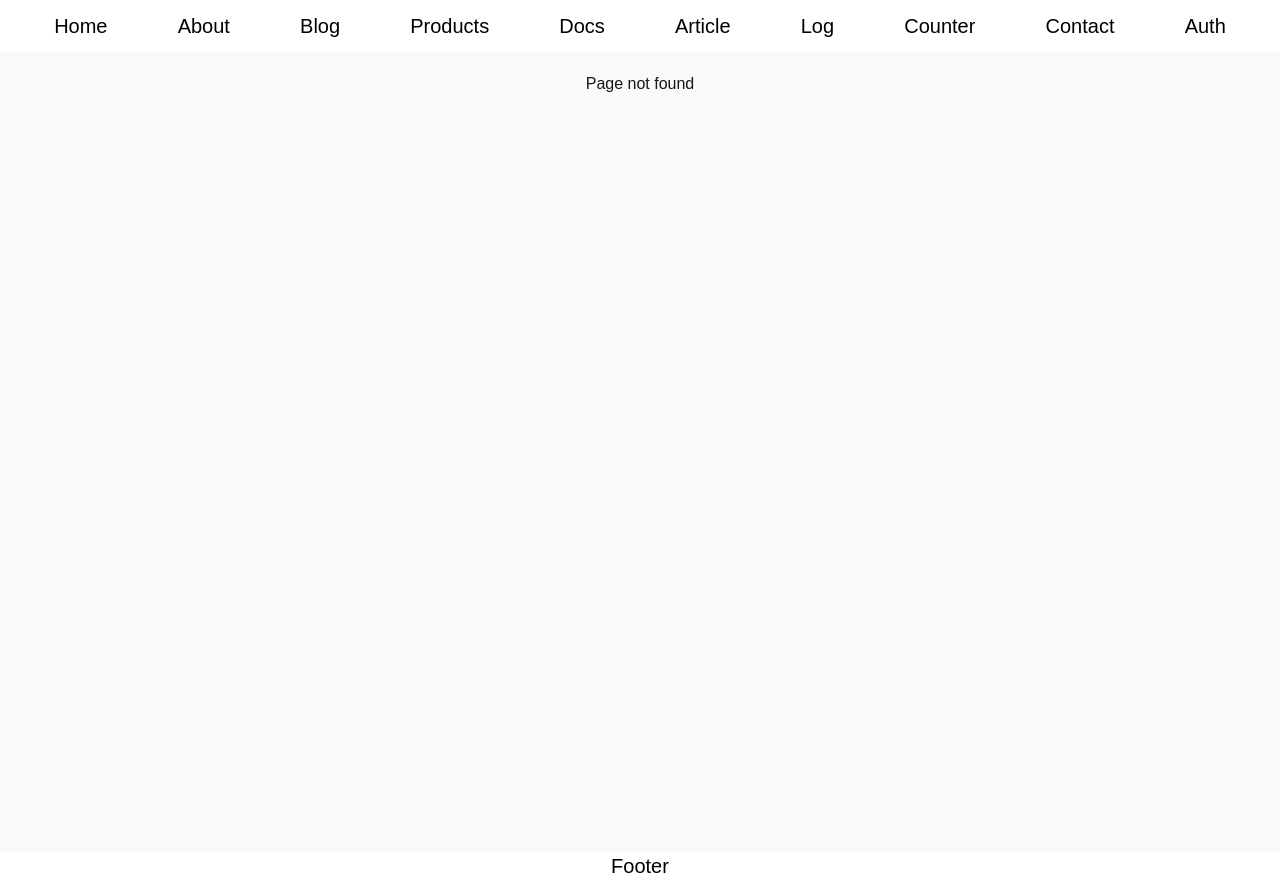
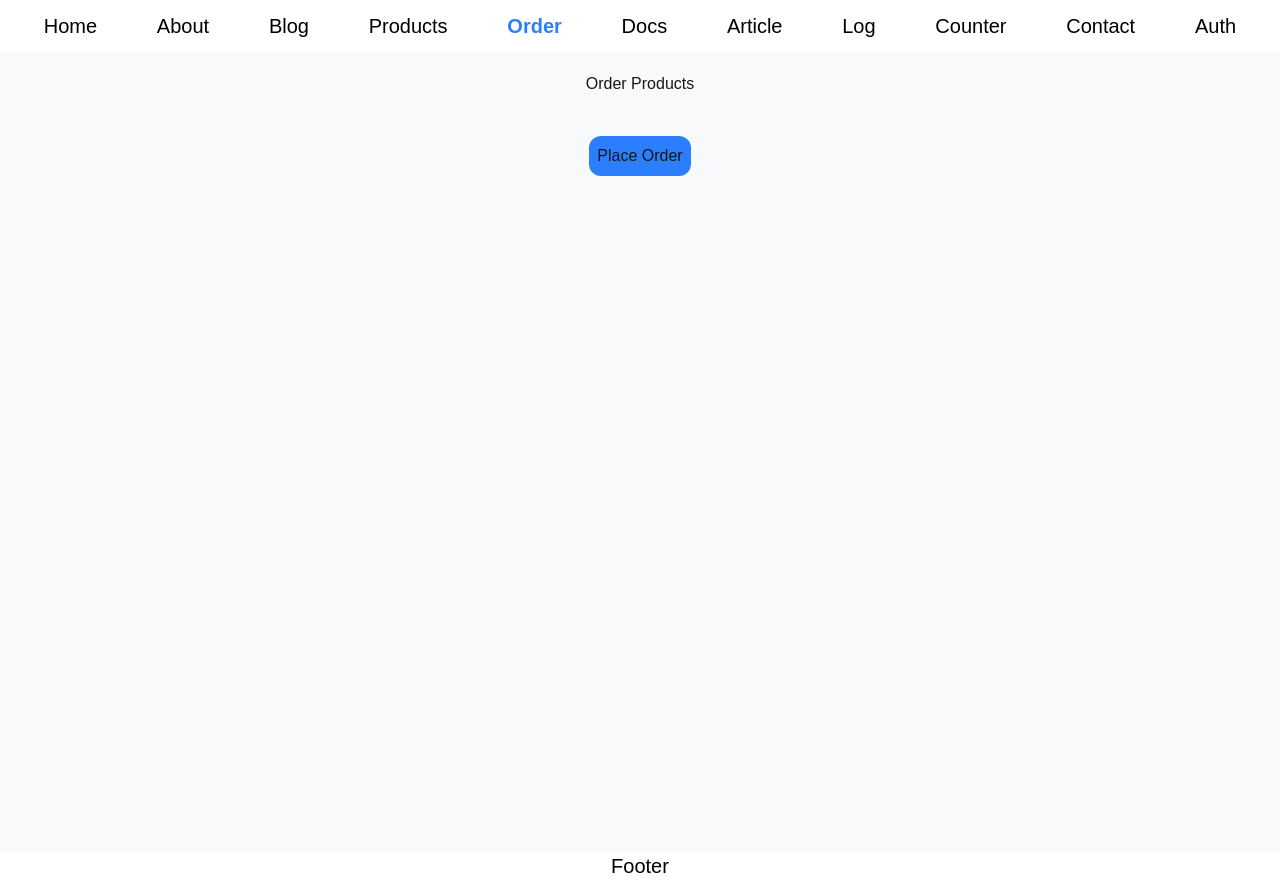
Before and after one commit to hasham0/next_js_tut, a Next.js app: page /order in a window 1280 px wide. Before the commit this address had no page. Built offline with nearby package versions, Linux system fonts and the light colour scheme.

Commit message:
navigation in client side

```diff
--- /dev/null
+++ b/src/app/(navigation-progammatically)/order/page.tsx
@@ -0,0 +1,20 @@
+"use client";
+
+import { useRouter } from "next/navigation";
+
+type Props = {};
+
+export default function OrderPage({}: Props) {
+  const router = useRouter();
+  return (
+    <div>
+      <h1>Order Products</h1>
+      <button
+        onClick={() => router.push("/")}
+        className="bg-blue-500 rounded-xl p-2 my-10"
+      >
+        Place Order
+      </button>
+    </div>
+  );
+}
--- a/src/app/(nested-pages)/products/[id]/review/[slug]/page.tsx
+++ b/src/app/(nested-pages)/products/[id]/review/[slug]/page.tsx
@@ -1,6 +1,8 @@
 import { Metadata } from "next";
 import Link from "next/link";
 import { notFound } from "next/navigation";
+
+//import { redirect } from "next/navigation";
 
 type Props = {
   params: Promise<{ id: string; slug: string }>;
@@ -18,6 +20,7 @@ export default async function DynamicBlogPage({ params }: Props) {
   const { id: productID, slug: reviewID } = await params;
   if (parseInt(reviewID) > 1000) {
     notFound();
+    // redirect("/products");
   }
 
   return (
--- a/src/components/header.tsx
+++ b/src/components/header.tsx
@@ -12,6 +12,7 @@ const Header = ({}: Props) => {
     { href: "/about", label: "About" },
     { href: "/blog", label: "Blog" },
     { href: "/products", label: "Products" },
+    { href: "/order", label: "Order" },
     { href: "/docs", label: "Docs" },
     { href: "/article", label: "Article" },
     { href: "/log", label: "Log" },
```
